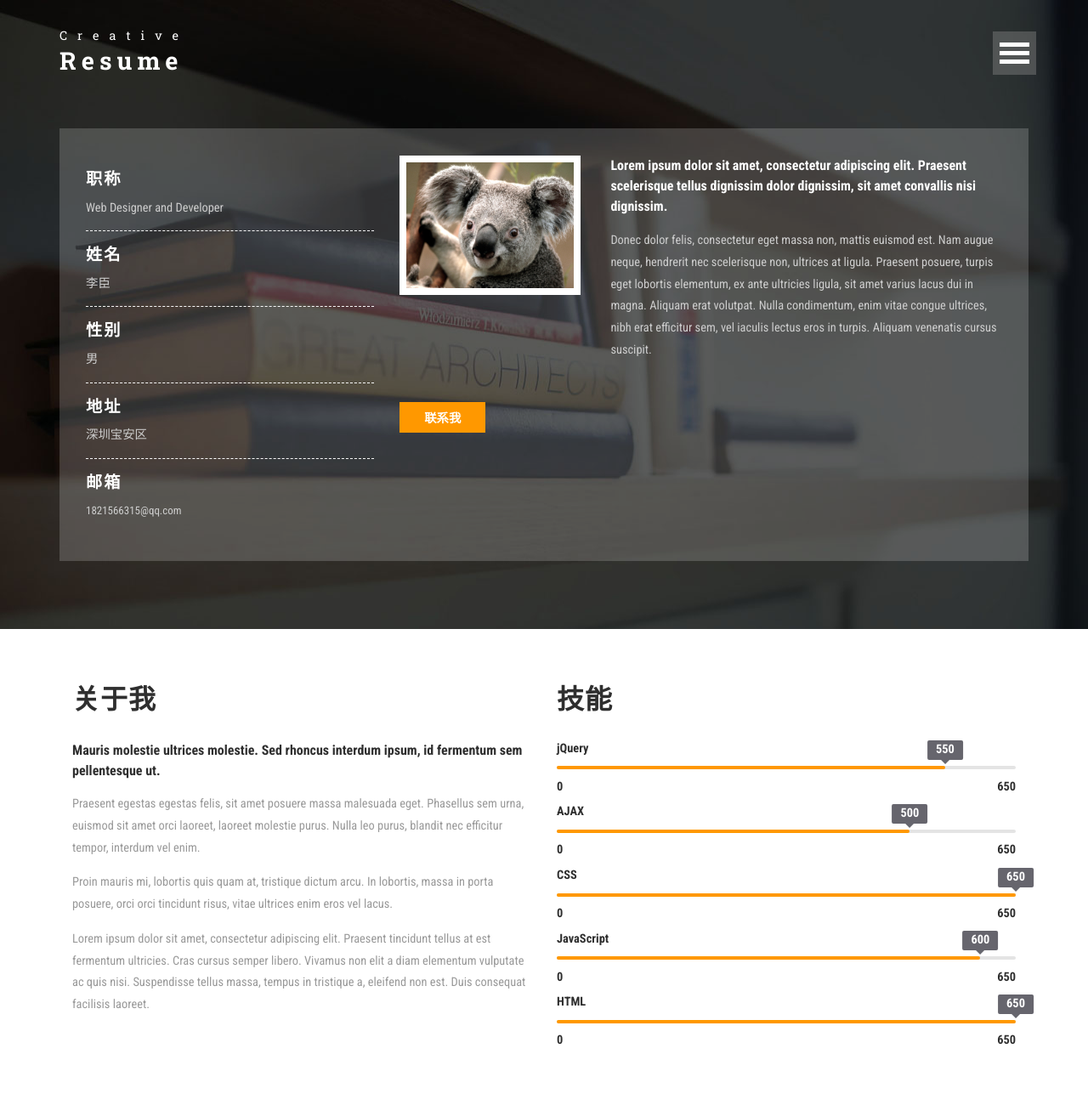
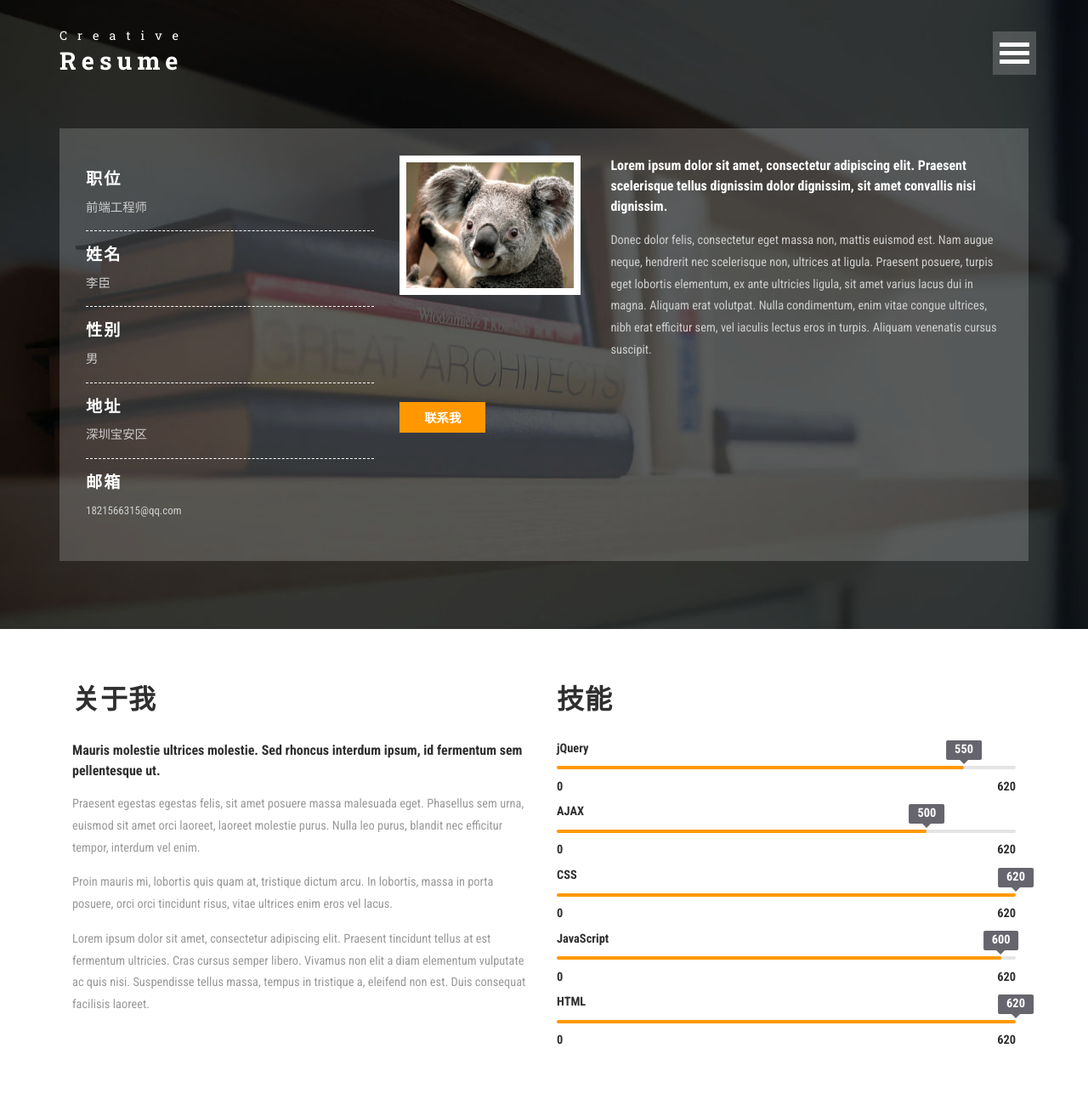
Before and after one commit to lc1821566315/lc1821566315.github.io, a plain HTML site: page index.html in a window 1280 px wide. Shown: the top 1300 px of the page at 85% size. Drawn offline with Linux system fonts and the light colour scheme.

Commit message:
简历修改

```diff
--- a/index.html
+++ b/index.html
@@ -85,25 +85,11 @@ $(document).ready(function() {
 							<a class="hvr-sweep-to-bottom" href="#contact">联系我</a>
 						</div>
 					</div>
-					<!-- <div class="social-grids">
-						<div class="social-info">
-							<h4>Follow : </h4>
-						</div>
-						<div class="agileinfo-social-grids">
-							<ul>
-								<li><a href="#"><i class="fa fa-facebook"></i></a></li>
-								<li><a href="#"><i class="fa fa-twitter"></i></a></li>
-								<li><a href="#"><i class="fa fa-rss"></i></a></li>
-								<li><a href="#"><i class="fa fa-vk"></i></a></li>
-							</ul>
-						</div>
-						<div class="clearfix"> </div>
-					</div> -->
 				</div>
 				<div class="col-md-4 w3ls-banner-left">
 					<div class="w3ls-banner-left-info">
-						<h4>职称</h4>
-						<p>Web Designer and Developer</p>
+						<h4>职位</h4>
+						<p>前端工程师</p>
 					</div>
 					<div class="w3ls-banner-left-info">
 						<h4>姓名</h4>
@@ -144,9 +130,9 @@ $(document).ready(function() {
 							  <div class='bar_group'>
 								<div class='bar_group__bar thin' label='jQuery' show_values='true' tooltip='true' value='550'></div>
 								<div class='bar_group__bar thin' label='AJAX' show_values='true' tooltip='true' value='500'></div>
-								<div class='bar_group__bar thin' label='CSS' show_values='true' tooltip='true' value='650'></div>
+								<div class='bar_group__bar thin' label='CSS' show_values='true' tooltip='true' value='620'></div>
 								<div class='bar_group__bar thin' label='JavaScript' show_values='true' tooltip='true' value='600'></div>
-								<div class='bar_group__bar thin' label='HTML' show_values='true' tooltip='true' value='650'></div>
+								<div class='bar_group__bar thin' label='HTML' show_values='true' tooltip='true' value='620'></div>
 							  </div>
 							</div>
 							<div class='clear'></div>
```
